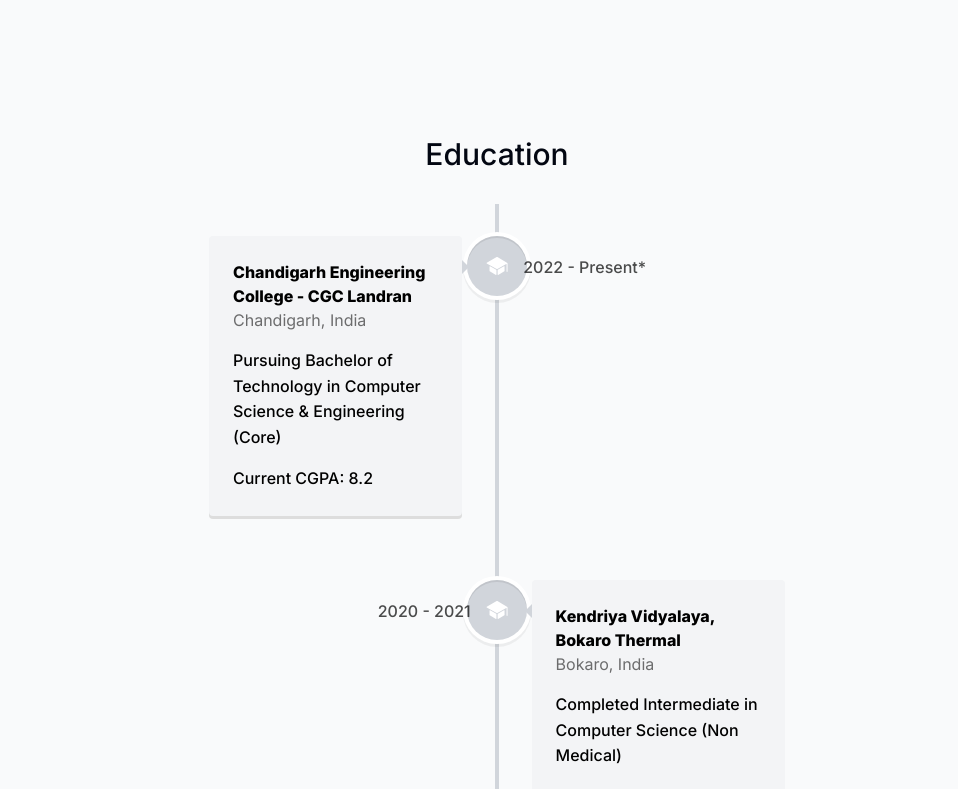
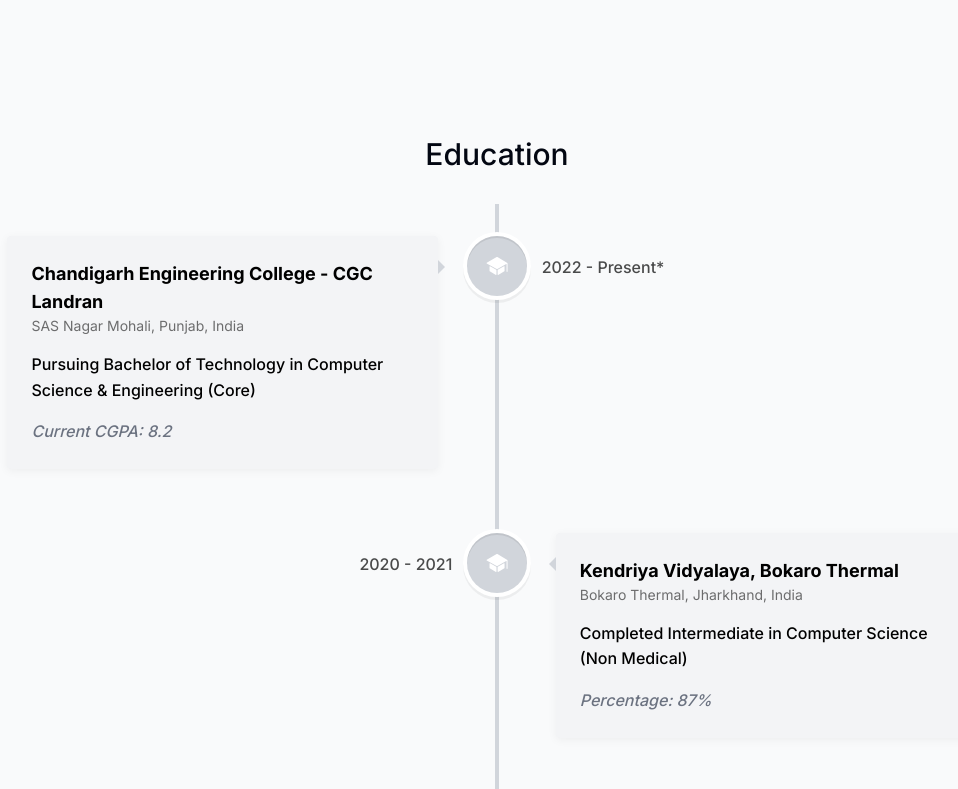
Before and after one commit to rupesh-dev30/Portfolio, a Next.js app: page / in a window 1280 px wide. Shown: the part 1480-2269 px from the top of the page, without its empty margins (143-1101 px from the left). Built offline with nearby package versions, Linux system fonts and the light colour scheme; no server answers.

Commit message:
update details and add dynamic date

```diff
--- a/components/education.tsx
+++ b/components/education.tsx
@@ -4,20 +4,27 @@
 import SectionHeading from "./section-heading";
 import "react-vertical-timeline-component/style.min.css";
 import { useSectionInView } from "@/lib/hooks";
-import { VerticalTimeline, VerticalTimelineElement } from "react-vertical-timeline-component";
+import {
+  VerticalTimeline,
+  VerticalTimelineElement,
+} from "react-vertical-timeline-component";
 import { useTheme } from "@/context/theme-context";
 import { education } from "@/lib/data";
 import { IoIosSchool } from "react-icons/io";
-
 
 export default function Education() {
   const { ref } = useSectionInView("Education");
   const { theme } = useTheme();
 
   return (
-    <section id="education" ref={ref} className="scroll-mt-28 mb-28 sm:mb-40 w-[50vw] m-auto">
+    <section
+      id="education"
+      ref={ref}
+      className="scroll-mt-28 mb-28 sm:mb-40 w-full max-w-6xl px-4 sm:px-8 mx-auto"
+    >
       <SectionHeading>Education</SectionHeading>
-      <VerticalTimeline animate={false}
+      <VerticalTimeline
+        animate={false}
         lineColor={theme === "light" ? "#d1d5db" : "rgba(255, 255, 255, 0.2)"}
       >
         {education.map((item, index) => (
@@ -28,6 +35,7 @@
               background:
                 theme === "light" ? "#f3f4f6" : "rgba(62, 62, 65, 0.295)",
               color: theme === "light" ? "#000" : "#fff",
+              boxShadow: "0 2px 10px rgba(0,0,0,0.05)",
             }}
             contentArrowStyle={{
               borderRight: `7px solid ${
@@ -42,18 +50,18 @@
             }}
             icon={<IoIosSchool />}
           >
-            <h3 className="vertical-timeline-element-title font-extrabold">
+            <h3 className="vertical-timeline-element-title font-bold text-lg">
               {item.title}
             </h3>
             <h4
-              className={`vertical-timeline-element-subtitle ${
+              className={`vertical-timeline-element-subtitle mb-1 text-sm ${
                 theme === "light" ? "text-[#0000008e]" : "text-[#ffffff8e]"
               }`}
             >
               {item.location}
             </h4>
-            <p>{item.description}</p>
-            <p>{item.remarks}</p>
+            <p className="text-sm mb-1">{item.description}</p>
+            <p className="text-sm italic text-gray-500">{item.remarks}</p>
           </VerticalTimelineElement>
         ))}
       </VerticalTimeline>
--- a/components/footer.tsx
+++ b/components/footer.tsx
@@ -1,10 +1,12 @@
 import React from "react";
 
 export default function Footer() {
+  const date = new Date();
+
   return (
     <footer className="mb-10 px-4 text-center text-gray-500">
       <small className="mb-2 block text-xs">
-        &copy; 2024 Rupesh. All rights reserved.
+        &copy; {date.getFullYear()} Rupesh. All rights reserved.
       </small>
       <p className="text-xs">
         <span className="font-semibold">About this website:</span> built with
--- a/components/intro.tsx
+++ b/components/intro.tsx
@@ -97,7 +97,7 @@
 
         <a
           className="group bg-white px-7 py-3 flex items-center gap-2 rounded-full outline-none focus:scale-110 hover:scale-110 active:scale-105 transition cursor-pointer borderBlack dark:bg-white/10"
-          href="https://drive.google.com/file/d/1SmZgk0SLwvlI1UjylnyLDoSls11CVoHU/view"
+          href="https://drive.google.com/file/d/1w59XAaEyG0SG90K8Qg8R1XgbvIYVE0YI/view"
           target="_blank"
           download
         >
--- a/lib/data.ts
+++ b/lib/data.ts
@@ -34,7 +34,7 @@
 export const education = [
   {
     title: "Chandigarh Engineering College - CGC Landran",
-    location: "Chandigarh, India",
+    location: "SAS Nagar Mohali, Punjab, India",
     description:
       "Pursuing Bachelor of Technology in Computer Science & Engineering (Core)",
     remarks: "Current CGPA: 8.2",
@@ -43,7 +43,7 @@
   },
   {
     title: "Kendriya Vidyalaya, Bokaro Thermal",
-    location: "Bokaro, India",
+    location: "Bokaro Thermal, Jharkhand, India",
     description: "Completed Intermediate in Computer Science (Non Medical)",
     remarks: "Percentage: 87%",
     icon: React.createElement(LuGraduationCap),
@@ -51,7 +51,7 @@
   },
   {
     title: "Kendriya Vidyalaya, Bokaro Thermal",
-    location: "Bokaro, India",
+    location: "Bokaro Thermal, Jharkhand, India",
     description: "Completed Matriculation",
     remarks: "Percentage: 85%",
     icon: React.createElement(LuGraduationCap),
@@ -73,7 +73,7 @@
       "Clerk",
     ],
     imageUrl: DevForum,
-    projectLink: "https://dev-forum-rupesh-dev30s-projects.vercel.app/",
+    projectLink: "https://devforum-eight.vercel.app/",
     githubLink: "https://github.com/rupesh-dev30/DevForum"
   },
   {
@@ -110,6 +110,7 @@
   "JavaScript",
   "TypeScript",
   "React",
+  "React Native",
   "Next.js",
   "Node.js",
   "Git",
```
